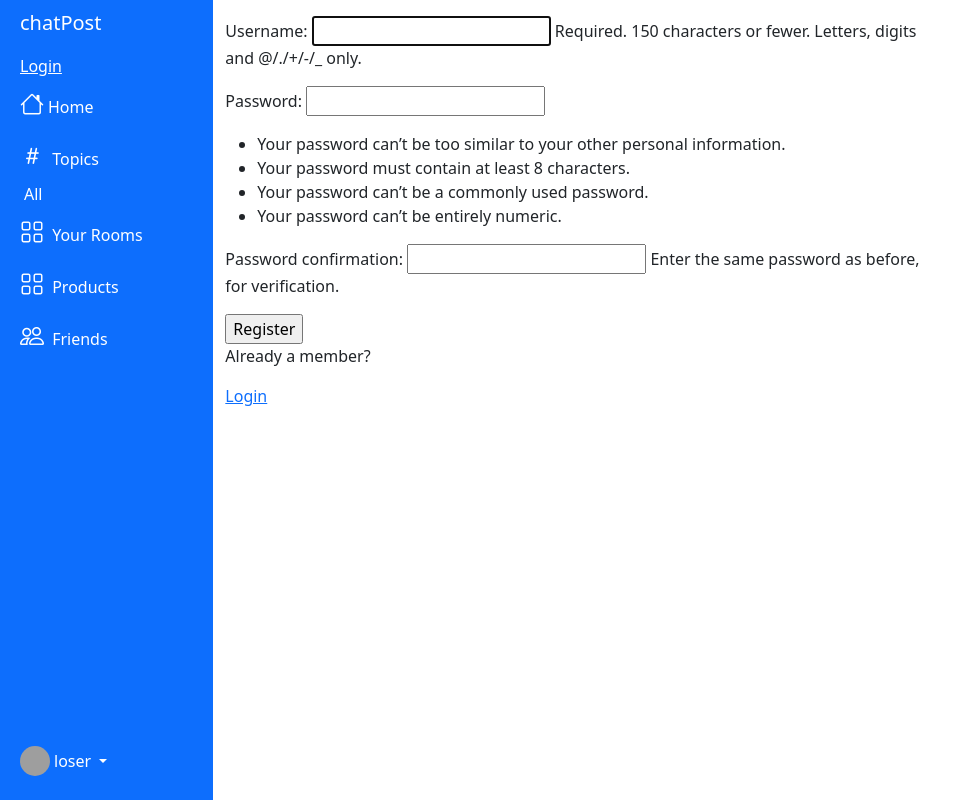
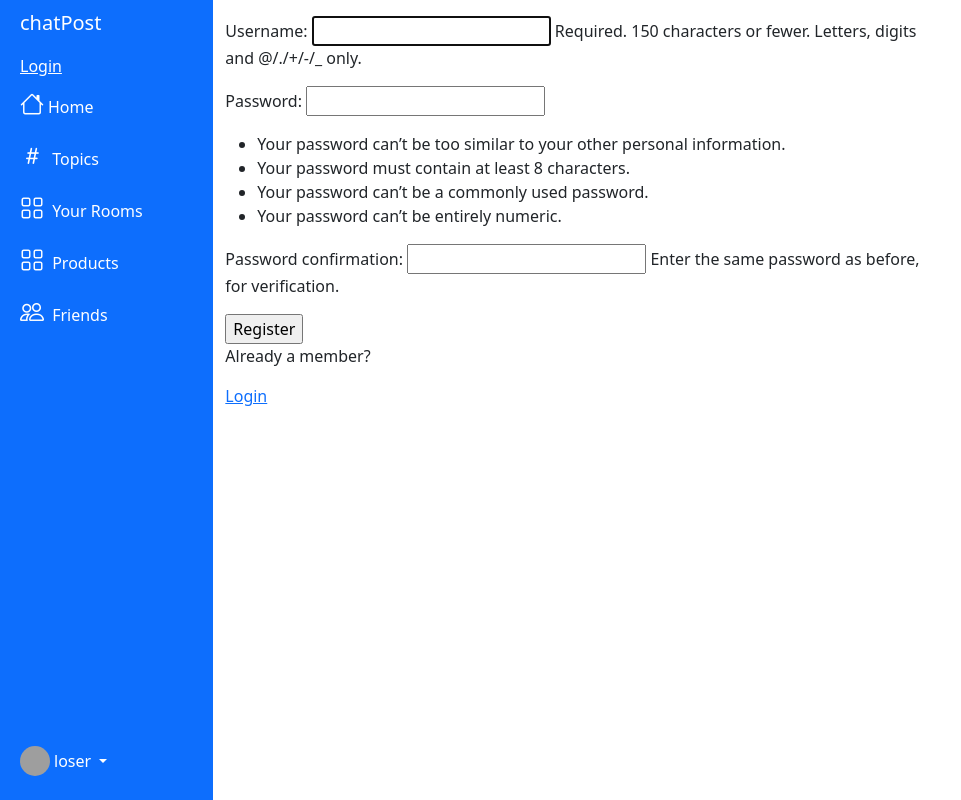
Before and after one commit to JohanPlAr/chatPost, a Django app: page /authentication/register/ in a window 1280 px wide. Shown: the whole page, without its empty margins (0-961 px from the left). Run offline with Django 3.2, Linux system fonts and the light colour scheme; grey boxes are pictures that could not be loaded.

Commit message:
Style sidebar and post template

```diff
--- a/registerLoginLogout/views.py
+++ b/registerLoginLogout/views.py
@@ -12,7 +12,7 @@ def loginView(request):
         return redirect('home')
 
     if request.method == 'POST':
-        username = request.POST.get('username')
+        username = request.POST.get('username').lower()
         password = request.POST.get('password')
 
         try:
--- a/rooms/templates/rooms/room.html
+++ b/rooms/templates/rooms/room.html
@@ -2,6 +2,9 @@
 
 {% block content %}
 
+<form method="GET" action="{%url 'home'%}" >
+    <input type="text" name="q" placeholder="Search Rooms..."/>
+</form>
 <h1>{{room.name}}</h1>
 {% include 'posts/posts.html' %}
 <!-- {%for post in posts%}
--- a/rooms/views.py
+++ b/rooms/views.py
@@ -2,7 +2,7 @@ from django.shortcuts import render, redirect
 from django.http import HttpResponse
 from django.contrib.auth.decorators import login_required
 from . forms import RoomForm
-from . models import Room
+from . models import Room, Topic
 from posts.models import Post
 
 # Create your views here.
@@ -21,8 +21,10 @@ def createRoom(request):
 
 def room(request, pk):
     room = Room.objects.get(id=pk)
+    rooms = Room.objects.all()
     posts = room.post_room.all()
-    context = {'room': room, 'posts':posts,}
+    topics = Topic.objects.all()
+    context = {'room': room, 'posts':posts, 'topics':topics, 'rooms':rooms}
     return render(request, 'rooms/room.html', context)
 
 @login_required(login_url='login')
--- a/static/css/style.css
+++ b/static/css/style.css
@@ -0,0 +1,5 @@
+.post-details {
+    width: 100%;
+    display: inline-flex;
+    justify-content: space-between;
+}
--- a/templates/base.html
+++ b/templates/base.html
@@ -9,6 +9,7 @@
     integrity="sha384-4LISF5TTJX/fLmGSxO53rV4miRxdg84mZsxmO8Rx5jGtp/LbrixFETvWa5a6sESd" crossorigin="anonymous">
     <link rel="stylesheet" href="https://cdn.jsdelivr.net/npm/bootstrap@5.3.2/dist/css/bootstrap.min.css"
     integrity="sha384-T3c6CoIi6uLrA9TneNEoa7RxnatzjcDSCmG1MXxSR1GAsXEV/Dwwykc2MPK8M2HN" crossorigin="anonymous">
+    <link rel="stylesheet" href="/static/css/style.css">
     <script src="https://cdn.jsdelivr.net/npm/bootstrap@5.3.2/dist/js/bootstrap.min.js"
     integrity="sha384-BBtl+eGJRgqQAUMxJ7pMwbEyER4l1g+O15P+16Ep7Q9Q+zqX6gSbd85u4mG4QzX+" crossorigin="anonymous"></script>
     <title>ChatPost</title>
--- a/templates/sidebar.html
+++ b/templates/sidebar.html
@@ -1,3 +1,4 @@
+
 <div class="container-fluid">
     <div class="row flex-nowrap">
         <div class="col-auto col-md-3 col-xl-2 px-sm-1 px-0 bg-primary">
@@ -18,32 +19,35 @@
                             <i class="fs-4 bi-house"></i><span class="ms-1 d-none d-sm-inline">Home</span>
                         </a>
                     </li>
-                    <li>
-                        <a href="#submenu1" data-bs-toggle="collapse" class="nav-link px-0 align-middle text-white collapsed" aria-expanded="false">
-                            <i class="fs-4 bi bi-hash"></i> <span class="ms-1 d-none d-sm-inline">Topics</span> </a>
-                    </li>
-                        <ul class="collapse show nav flex-column ms-1" id="submenu1" data-bs-parent="#menu">
+
+                        <a href="#submenu1" data-bs-toggle="collapse" class="nav-link px-0 align-middle text-white collapsed">
+                            <i class="fs-4 bi bi-hash"></i> <span class="ms-1 d-none d-sm-inline">Topics</span></a>
+
+                        <ul class="collapse nav flex-column ms-1" id="submenu1" data-bs-parent="#menu">
                             <li class="w-100">
-                                <a href="{% url 'home' %}" class="text-white text-decoration-none"  aria-expanded="false">All</a>
+                                <a href="{% url 'home' %}" class="text-white text-decoration-none">All</a>
                             </li>
-{%for topic in topics %}
-<li>
-<a href="{% url 'home' %}?q={{topic.name}}" class="nav-link px-0  text-white"><span class="d-none d-sm-inline" aria-expanded="false"> {{ forloop.counter }}. {{topic.name}}</span></a>
-</li>
-{%endfor%}
-</ul>
+                            {%for topic in topics %}
+                            <li>
+                                <a href="{% url 'home' %}?q={{topic.name}}" class="nav-link px-0 text-white">
+                                    <span class="d-none d-sm-inline"> {{forloop.counter}}. {{topic.name}}</span></a>
+                            </li>
+                            {%endfor%}
+                        </ul>
                         <a href="#submenu2" data-bs-toggle="collapse" class="nav-link px-0 align-middle text-white">
                             <i class="fs-4 bi-grid"></i> <span class="ms-1 d-none d-sm-inline">Your Rooms</span></a>
                         <ul class="collapse nav flex-column ms-1" id="submenu2" data-bs-parent="#menu">
+                            {%for room in rooms%}
+                            {% if request.user == room.host %}
                             <li class="w-100">
-                                <a href="#" class="nav-link px-0 text-white"> <span class="d-none d-sm-inline">Item</span> 1</a>
+                                <a href="{%url 'room_id' room.id%}" class="nav-link px-0 text-white">
+                                    <span class="d-none d-sm-inline">{{room.name}}</span></a>
                             </li>
-                            <li>
-                                <a href="#" class="nav-link px-0 text-white"> <span class="d-none d-sm-inline">Item</span> 2</a>
-                            </li>
+                            {%endif%}
+                            {%endfor%}
                         </ul>
-                    </li>
-                    <li>
+
+
                         <a href="#submenu3" data-bs-toggle="collapse" class="nav-link px-0 align-middle text-white">
                             <i class="fs-4 bi-grid"></i> <span class="ms-1 d-none d-sm-inline">Products</span> </a>
                             <ul class="collapse nav flex-column ms-1" id="submenu3" data-bs-parent="#menu">
```
Also changed, not shown: posts/templates/posts/posts.html (+22 -15 lines).
